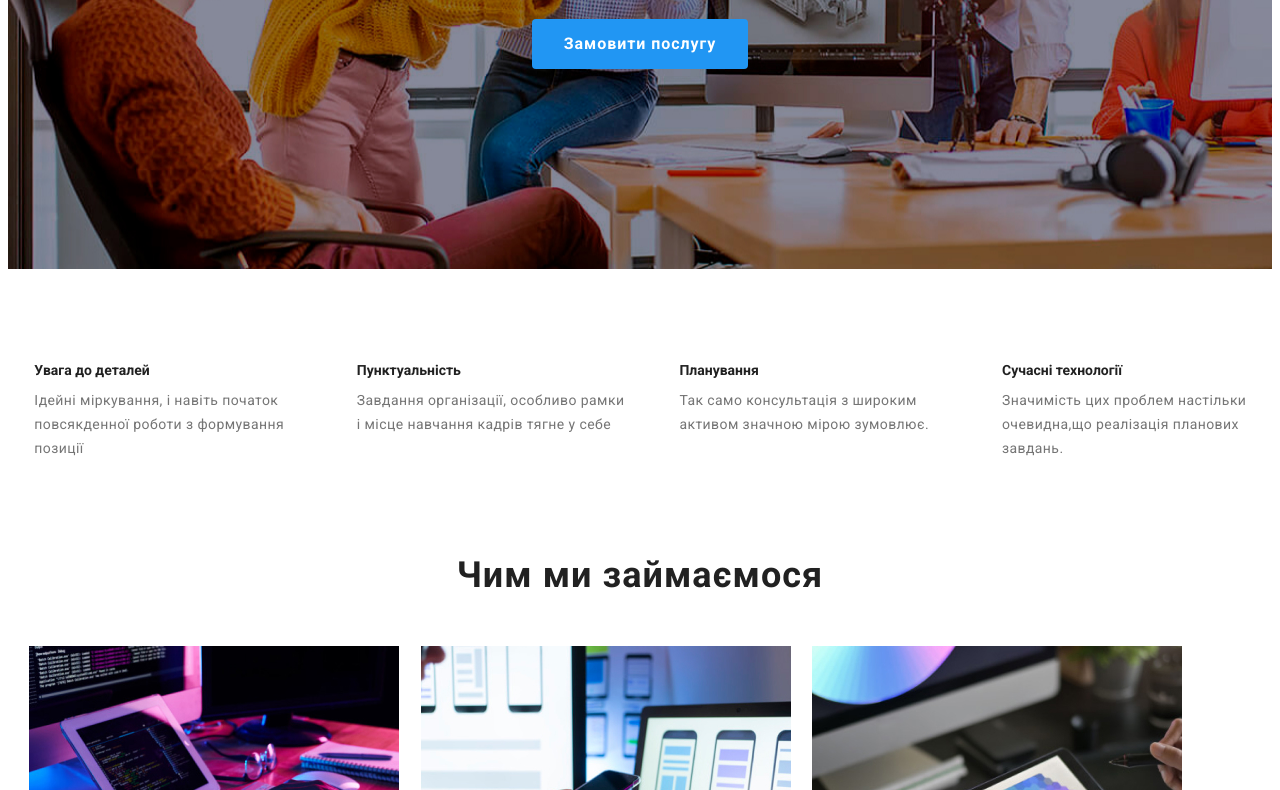
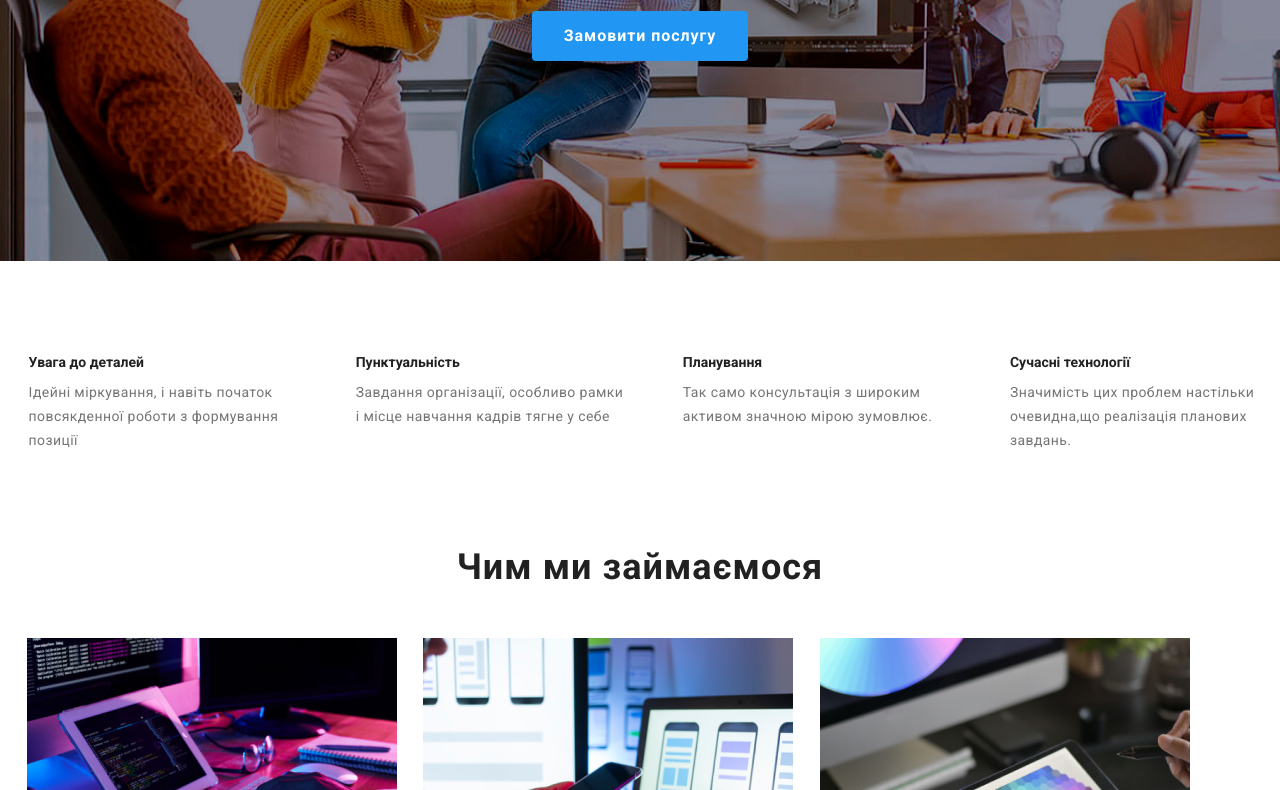
Before and after one commit to Nazar0929/WebStuddio, a plain HTML site: page index.html in a window 1280 px wide. Shown: the part 419-1209 px from the top of the page. Drawn offline with nearby package versions, Linux system fonts and the light colour scheme.

Commit message:
normalize

```diff
--- a/index.html
+++ b/index.html
@@ -4,6 +4,7 @@
     <meta charset="UTF-8">
     <meta name="viewport" content="width=device-width, initial-scale=1.0">
     <title>WebStudio</title>
+    <link rel="stylesheet" href="https://cdnjs.cloudflare.com/ajax/libs/normalize/8.0.1/normalize.min.css" integrity="sha512-NhSC1YmyruXifcj/KFRWoC561YpHpc5Jtzgvbuzx5VozKpWvQ+4nXhPdFgmx8xqexRcpAglTj9sIBWINXa8x5w==" crossorigin="anonymous" referrerpolicy="no-referrer" />
     <link rel="preconnect" href="https://fonts.googleapis.com">
 <link rel="preconnect" href="https://fonts.gstatic.com" crossorigin>
 <link href="https://fonts.googleapis.com/css2?family=Raleway:ital,wght@0,100..900;1,100..900&family=Roboto:ital,wght@0,100;0,300;0,400;0,500;0,700;0,900;1,100;1,300;1,400;1,500;1,700;1,900&display=swap" rel="stylesheet">
```
Also changed, not shown: pages/portfolio.html (+1 -0 lines).
